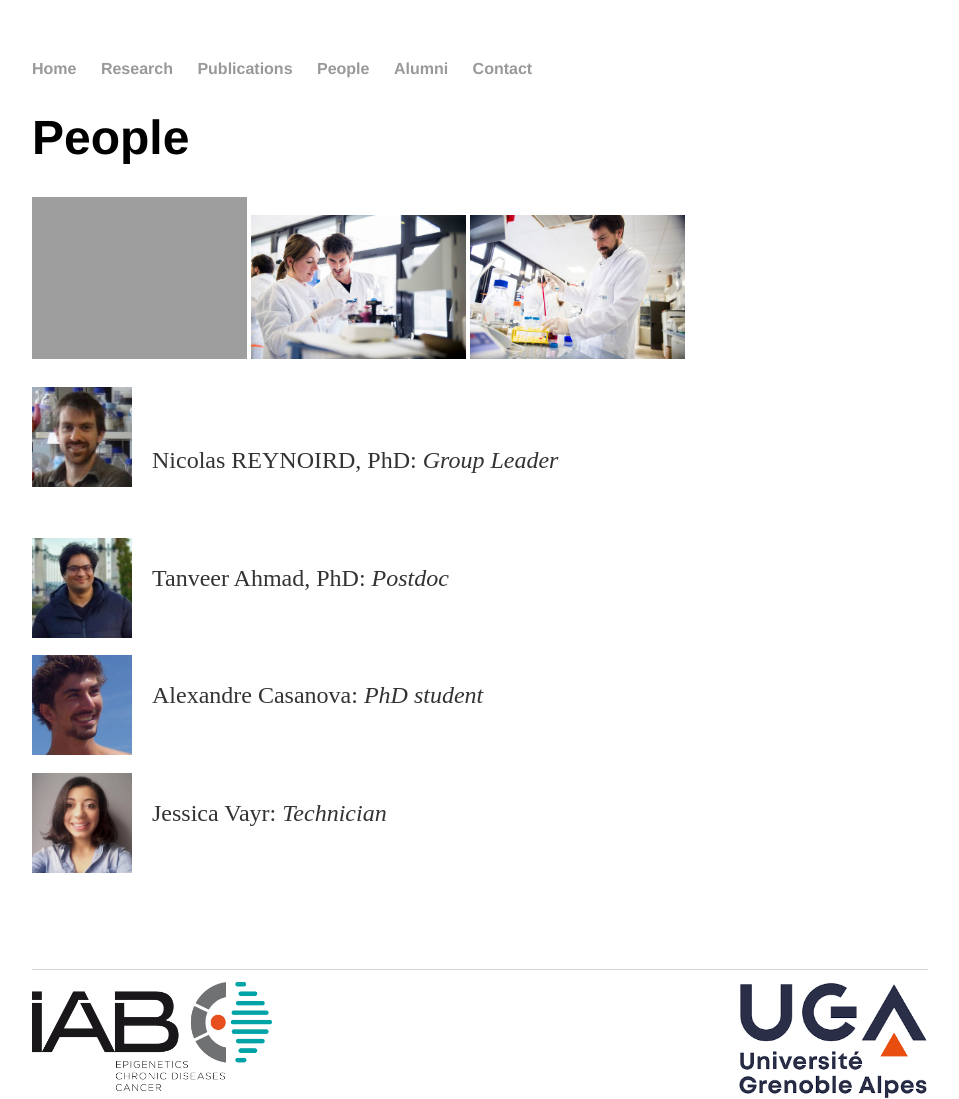
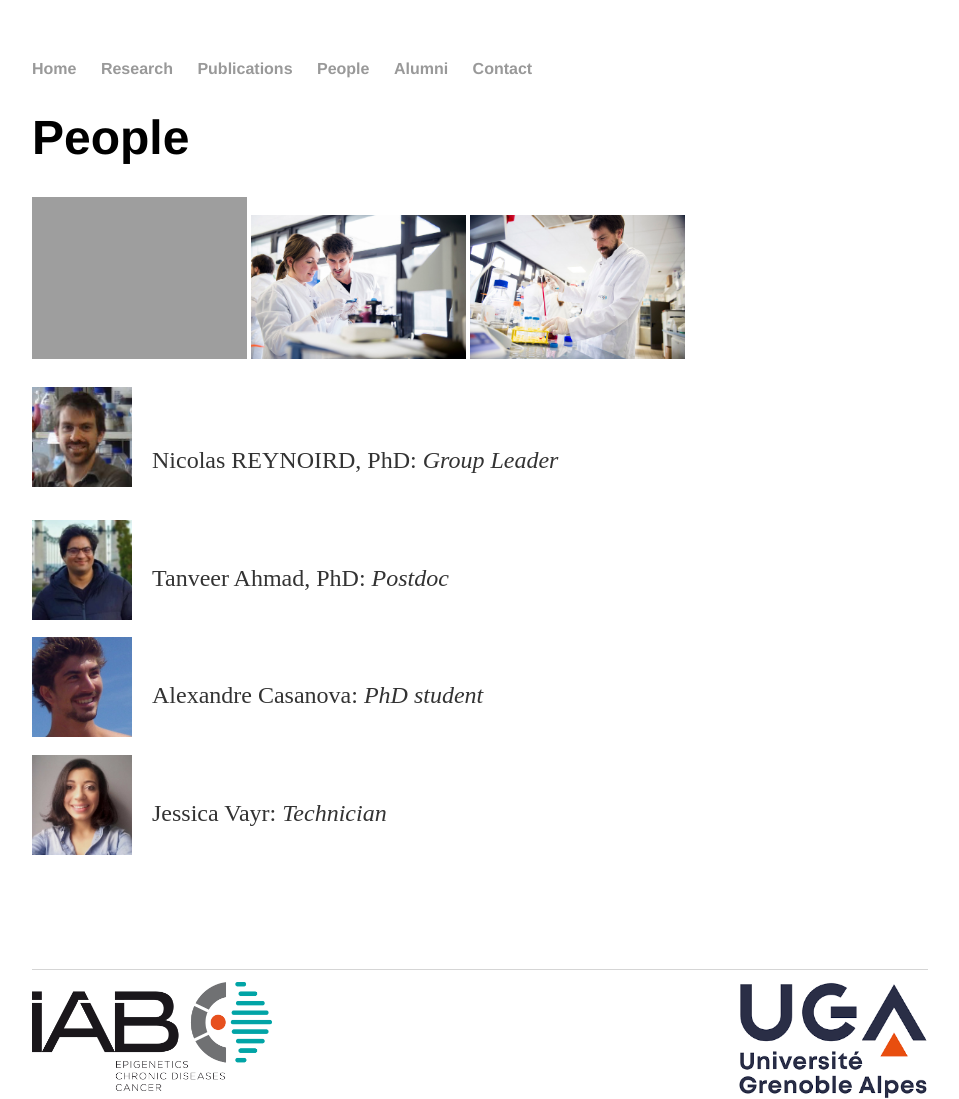
Before and after one commit to Reynoird-Lab/Reynoird-lab.github.io, a Jekyll site: the page built from People/index.html, in a window 1280 px wide. Shown: the whole page, without its empty margins (160-1119 px from the left). Built offline with Jekyll 4.4.1, drawn with Linux system fonts in a browser that asks for light colours; Markdown is read by kramdown in place of the engine named in the settings.

Commit message:
Update index.html

```diff
--- a/People/index.html
+++ b/People/index.html
@@ -9,11 +9,11 @@
 
 <p>
 <a href="https://www.researchgate.net/profile/Nicolas_Reynoird"> <img alt="NR" src="https://reynoird-lab.github.io/Images/nicolas_reynoird.jpg" style="margin: 0px 20px 10px 0px;" align="left" width="100"/></a> <br><p>Nicolas REYNOIRD, PhD: <i>Group Leader</i><br></p>
-<br><br>
-<a href="https://www.researchgate.net/profile/Tanveer_Ahmad31"> <img alt="TA" src="https://reynoird-lab.github.io/Images/Tanveer_Ahmad.jpg" style="margin: 0px 20px 10px 0px;" align="left" width="100"/></a> <p>Tanveer Ahmad, PhD: <i>Postdoc</i><br></p>
-<br><br>
-<a href="https://www.researchgate.net/profile/Alexandre_Casanova"> <img alt="AC" src="https://reynoird-lab.github.io/Images/Alexandre_Casanova.jpg" style="margin: 0px 20px 10px 0px;" align="left" width="100"/> </a> <p>Alexandre Casanova: <i>PhD student</i><br></p>
-<br><br>
-<a href="https://www.linkedin.com/in/jessica-vayr-b686bb37/"> <img alt="JV" src="https://reynoird-lab.github.io/Images/Jessica_Vayr.jpg" style="margin: 0px 20px 10px 0px;" align="left" width="100"/></a> <p>Jessica Vayr: <i>Technician</i><br></p>
+<br>
+<a href="https://www.researchgate.net/profile/Tanveer_Ahmad31"> <img alt="TA" src="https://reynoird-lab.github.io/Images/Tanveer_Ahmad.jpg" style="margin: 0px 20px 10px 0px;" align="left" width="100"/></a> <br><p>Tanveer Ahmad, PhD: <i>Postdoc</i><br></p>
+<br>
+<a href="https://www.researchgate.net/profile/Alexandre_Casanova"> <img alt="AC" src="https://reynoird-lab.github.io/Images/Alexandre_Casanova.jpg" style="margin: 0px 20px 10px 0px;" align="left" width="100"/> </a> <br><p>Alexandre Casanova: <i>PhD student</i><br></p>
+<br>
+<a href="https://www.linkedin.com/in/jessica-vayr-b686bb37/"> <img alt="JV" src="https://reynoird-lab.github.io/Images/Jessica_Vayr.jpg" style="margin: 0px 20px 10px 0px;" align="left" width="100"/></a> <br><p>Jessica Vayr: <i>Technician</i><br></p>
 <br> <br> <br> <br> <br>
 </p>
```
